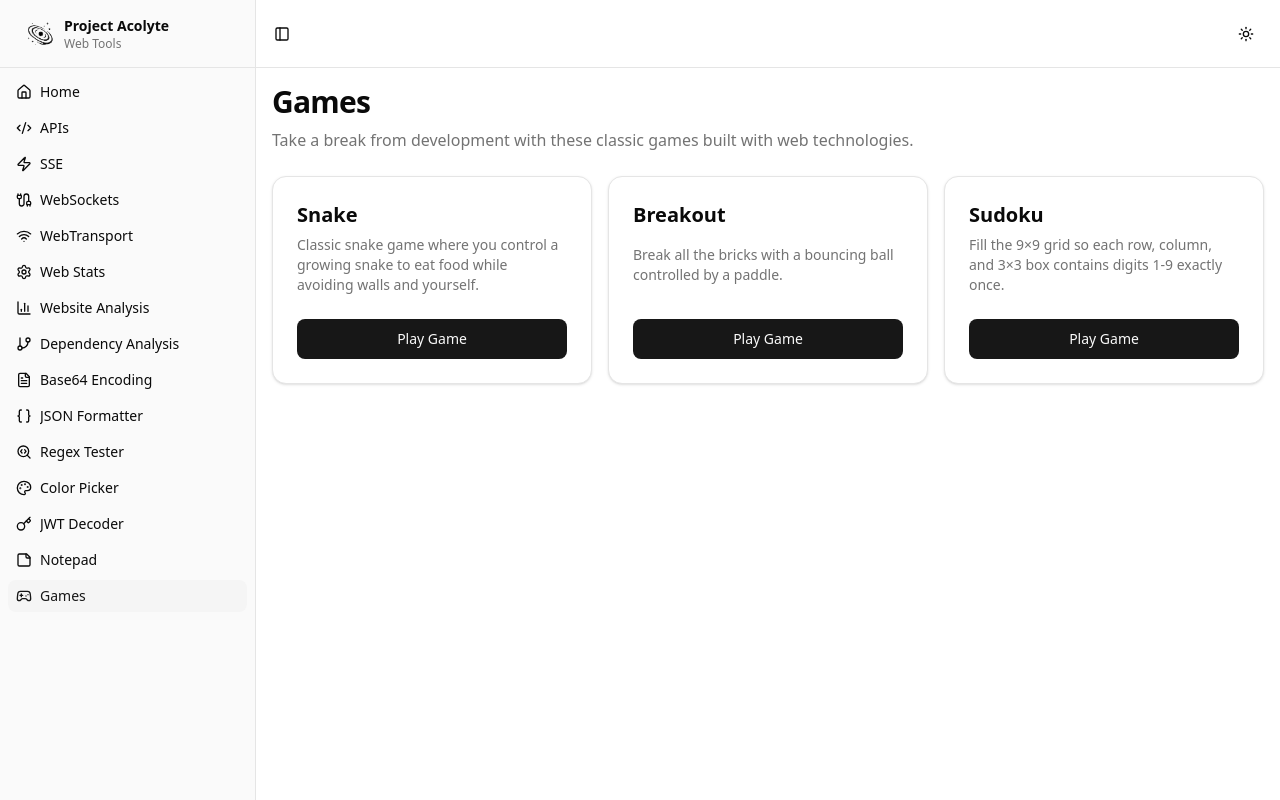
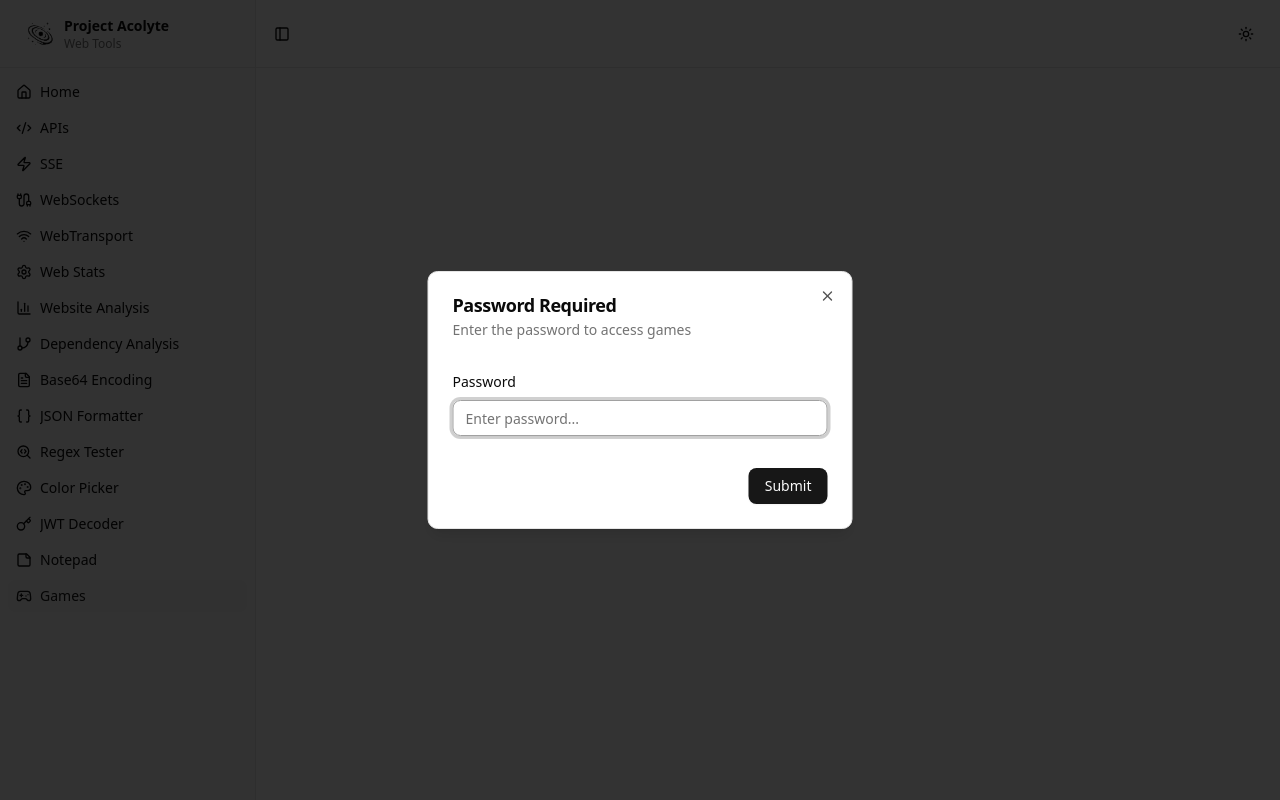
Before and after one commit to jbouder/acolyte, a Next.js app: page /games in a window 1280 px wide. Built offline with nearby package versions, Linux system fonts and the light colour scheme.

Commit message:
Add password protection to games page
Co-authored-by: jbouder <61591423+jbouder@users.noreply.github.com>

```diff
--- a/app/games/page.tsx
+++ b/app/games/page.tsx
@@ -1,5 +1,9 @@
+'use client';
+
 import Link from 'next/link';
+import { useEffect, useState } from 'react';
 
+import { Button } from '@/components/ui/button';
 import {
   Card,
   CardContent,
@@ -7,6 +11,18 @@ import {
   CardHeader,
   CardTitle,
 } from '@/components/ui/card';
+import {
+  Dialog,
+  DialogContent,
+  DialogDescription,
+  DialogFooter,
+  DialogHeader,
+  DialogTitle,
+} from '@/components/ui/dialog';
+import { Input } from '@/components/ui/input';
+
+const CORRECT_PASSWORD = 'new england clam chowder';
+const STORAGE_KEY = 'games-password-verified';
 
 const games = [
   {
@@ -30,6 +46,75 @@ const games = [
 ];
 
 export default function GamesPage() {
+  const [isPasswordVerified, setIsPasswordVerified] = useState(false);
+  const [showModal, setShowModal] = useState(false);
+  const [password, setPassword] = useState('');
+  const [errorMessage, setErrorMessage] = useState('');
+
+  useEffect(() => {
+    // Check if password was previously verified
+    const verified = localStorage.getItem(STORAGE_KEY) === 'true';
+    setIsPasswordVerified(verified);
+    setShowModal(!verified);
+  }, []);
+
+  const handlePasswordSubmit = () => {
+    if (password.toLowerCase().trim() === CORRECT_PASSWORD.toLowerCase()) {
+      // Correct password
+      localStorage.setItem(STORAGE_KEY, 'true');
+      setIsPasswordVerified(true);
+      setShowModal(false);
+      setErrorMessage('');
+      setPassword('');
+    } else {
+      // Incorrect password
+      setErrorMessage('Incorrect password. Please try again.');
+      setPassword('');
+    }
+  };
+
+  const handleKeyDown = (e: React.KeyboardEvent) => {
+    if (e.key === 'Enter') {
+      handlePasswordSubmit();
+    }
+  };
+
+  if (!isPasswordVerified) {
+    return (
+      <Dialog open={showModal} onOpenChange={() => {}}>
+        <DialogContent className="sm:max-w-[425px]">
+          <DialogHeader>
+            <DialogTitle>Password Required</DialogTitle>
+            <DialogDescription>
+              Enter the password to access games
+            </DialogDescription>
+          </DialogHeader>
+          <div className="grid gap-4 py-4">
+            <div className="grid gap-2">
+              <label htmlFor="password" className="text-sm font-medium">
+                Password
+              </label>
+              <Input
+                id="password"
+                type="password"
+                value={password}
+                onChange={(e) => setPassword(e.target.value)}
+                onKeyDown={handleKeyDown}
+                placeholder="Enter password..."
+                autoFocus
+              />
+              {errorMessage && (
+                <p className="text-sm text-red-500">{errorMessage}</p>
+              )}
+            </div>
+          </div>
+          <DialogFooter>
+            <Button onClick={handlePasswordSubmit}>Submit</Button>
+          </DialogFooter>
+        </DialogContent>
+      </Dialog>
+    );
+  }
   return (
     <div className="flex flex-1 flex-col gap-6">
       <div className="flex flex-col gap-2">
```
Also changed, not shown: 1 other file (tests, documents, lock files or other folders).
